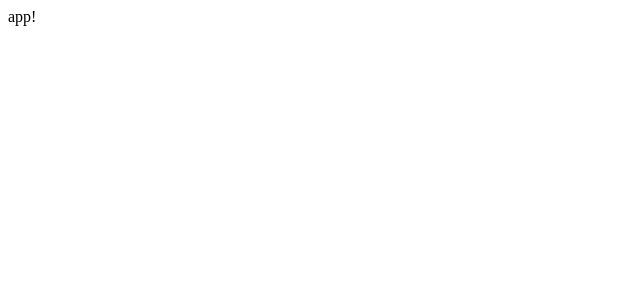
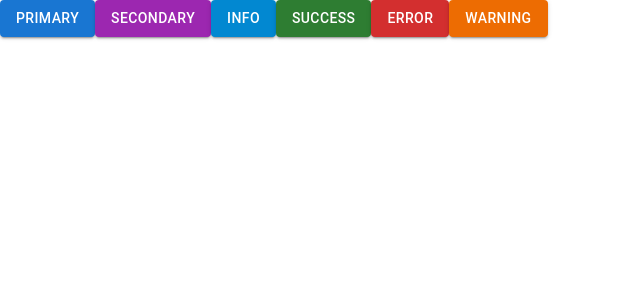
Before and after one commit to yo16/mui_prac, a React (Vite) app in the folder app-mui-prac/: page / in a window 1280 px wide. Shown: the top 300 px of the page, without its empty margins (0-640 px from the left). Built offline with nearby package versions, Linux system fonts and the light colour scheme.

Commit message:
add Button

```diff
--- a/app-mui-prac/src/App.tsx
+++ b/app-mui-prac/src/App.tsx
@@ -1,8 +1,12 @@
+import CssBaseline from '@mui/material/CssBaseline';
+
+import { MyButtons } from './MyButtons';
 
 export default function App() {
     return (
         <>
-            app!
+            <CssBaseline />
+            <MyButtons />
         </>
     )
 }
--- /dev/null
+++ b/app-mui-prac/src/MyButtons.tsx
@@ -0,0 +1,32 @@
+import { Button as MuiButton } from "@mui/material";
+
+export const MyButtons: React.FC = () => {
+    return (
+        <>
+            <MuiButton
+                variant="contained"
+                color="primary"
+            >primary</MuiButton>
+            <MuiButton
+                variant="contained"
+                color="secondary"
+            >secondary</MuiButton>
+            <MuiButton
+                variant="contained"
+                color="info"
+            >info</MuiButton>
+            <MuiButton
+                variant="contained"
+                color="success"
+            >success</MuiButton>
+            <MuiButton
+                variant="contained"
+                color="error"
+            >error</MuiButton>
+            <MuiButton
+                variant="contained"
+                color="warning"
+            >warning</MuiButton>
+        </>
+    );
+}
```
